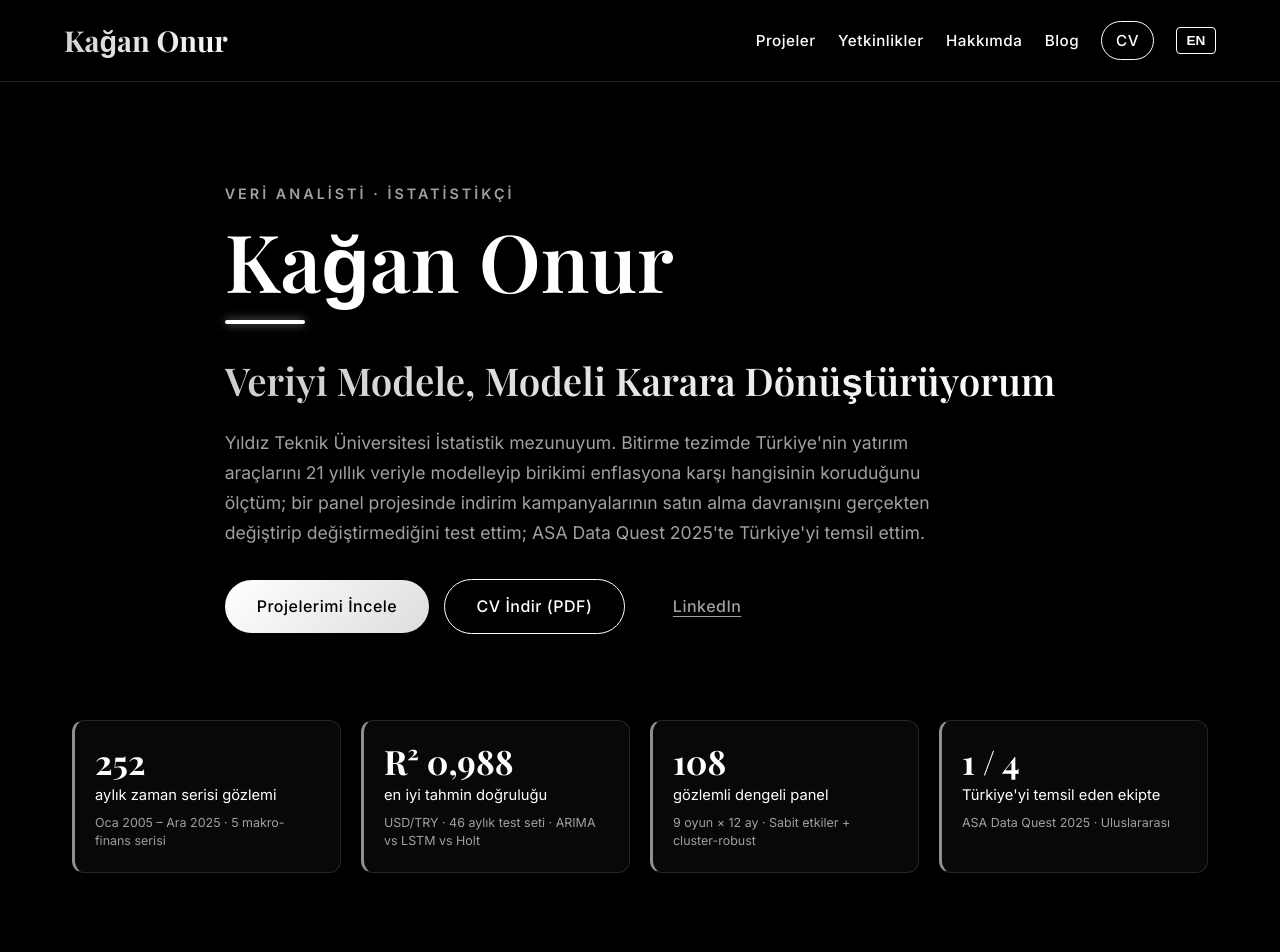
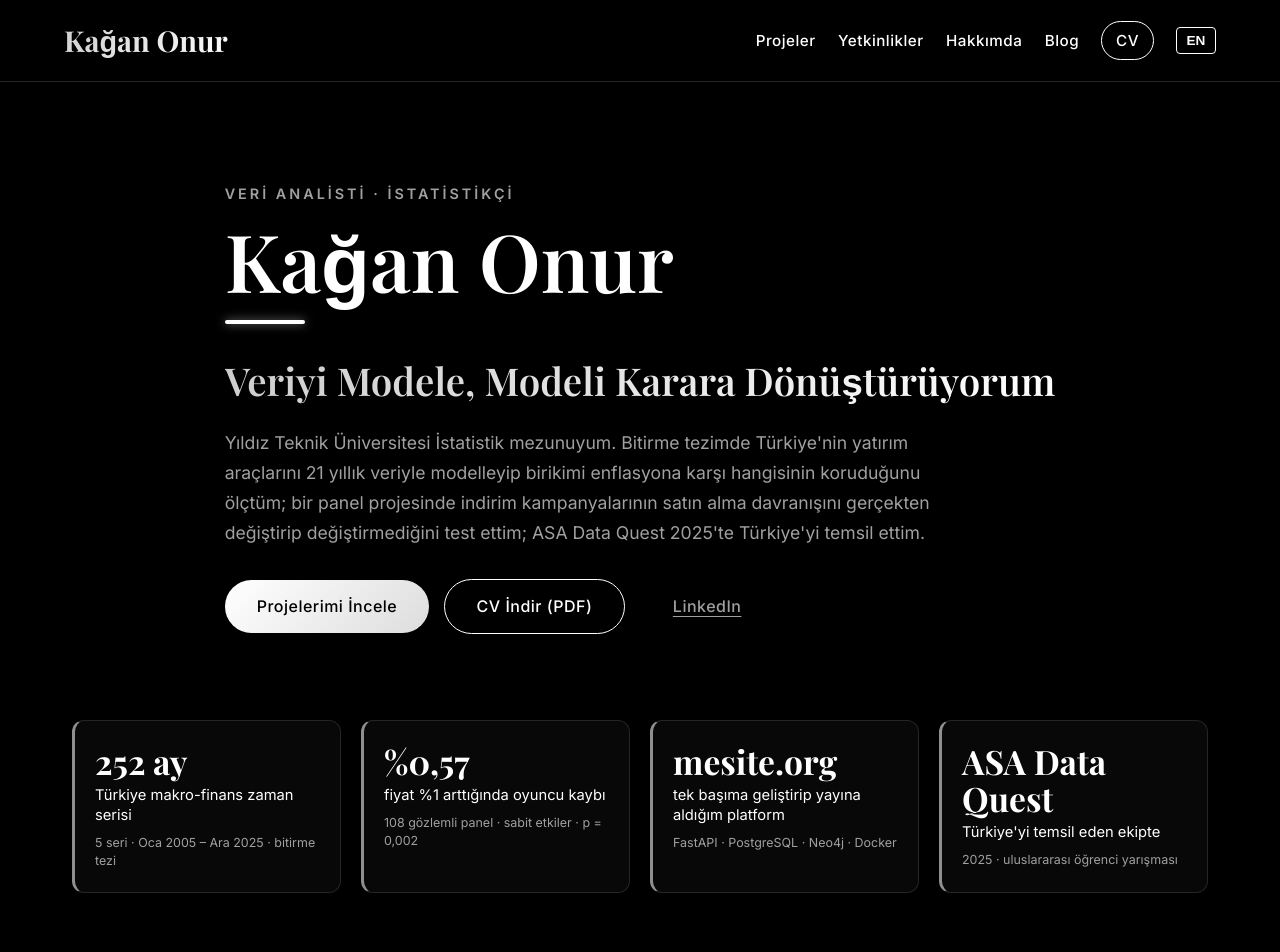
Before and after one commit to kaganonur/kaganonur.github_yeni.io, a Next.js app: page / in a window 1280 px wide. Shown: the top 952 px of the page. Built offline with nearby package versions, Linux system fonts and the light colour scheme; a web font is replaced by a local one.

Commit message:
Projeler sadelestirildi, MeSite eklendi, one cikanlar guncellendi

```diff
--- a/app/page.js
+++ b/app/page.js
@@ -176,7 +176,7 @@ export default function Home() {
               </div>
               <div className="proj-compact-body">
                 <div className="badge-row">
-                  <span className="badge">{t.home.badgeTeam3}</span>
+                  <span className="badge">{t.home.badgeIndividual}</span>
                 </div>
                 <h3 className="proj-title">{t.home.proj1Title}</h3>
                 <p className="proj-body">{t.home.proj1Desc}</p>
--- a/data/translations.js
+++ b/data/translations.js
@@ -23,10 +23,10 @@ export const translations = {
 
       highlightsTitle: "Öne Çıkanlar",
       highlights: [
-        { value: "252", label: "aylık zaman serisi gözlemi", note: "Oca 2005 – Ara 2025 · 5 makro-finans serisi" },
-        { value: "R² 0,988", label: "en iyi tahmin doğruluğu", note: "USD/TRY · 46 aylık test seti · ARIMA vs LSTM vs Holt" },
-        { value: "108", label: "gözlemli dengeli panel", note: "9 oyun × 12 ay · Sabit etkiler + cluster-robust" },
-        { value: "1 / 4", label: "Türkiye'yi temsil eden ekipte", note: "ASA Data Quest 2025 · Uluslararası" }
+        { value: "252 ay", label: "Türkiye makro-finans zaman serisi", note: "5 seri · Oca 2005 – Ara 2025 · bitirme tezi" },
+        { value: "%0,57", label: "fiyat %1 arttığında oyuncu kaybı", note: "108 gözlemli panel · sabit etkiler · p = 0,002" },
+        { value: "mesite.org", label: "tek başıma geliştirip yayına aldığım platform", note: "FastAPI · PostgreSQL · Neo4j · Docker" },
+        { value: "ASA Data Quest", label: "Türkiye'yi temsil eden ekipte", note: "2025 · uluslararası öğrenci yarışması" }
       ],
 
       whoAmI: "Ben Kimim?",
@@ -114,7 +114,7 @@ export const translations = {
       panelResult: "Fiyat gerçekten belirleyici: bir oyunun fiyatı %1 arttığında oyuncu sayısı %0,57 azalıyor. Ancak indirim kampanyalarının kendisi fark yaratmadı — hiçbir sezon anlamlı bir artış üretmedi. Nedeni bir ölçüm tuzağıydı: oyuncu sayısındaki farkın %98'ini oyunun zaten ne kadar büyük olduğu açıklıyor. İndirim bir oyunu büyütmüyor; büyük oyunlar zaten kalabalık kalıyor.",
 
       proj1Title: "Müşteri Satın Alma Davranışları Analizi",
-      proj1Desc: "Bir müşterinin satın alma kararını neyin belirlediğini inceledik; açık erişimli bir veri setinde yaş, cinsiyet ve yorum niteliğinin etkisini test ettik. Cinsiyet istatistiksel olarak anlamlı bir belirleyici çıktı, diğer faktörler testte anlamlılık göstermedi.",
+      proj1Desc: "Bir müşterinin satın alma kararını neyin belirlediğini inceledim; açık erişimli bir veri setinde yaş, cinsiyet ve yorum niteliğinin etkisini test ettim. Cinsiyet istatistiksel olarak anlamlı bir belirleyici çıktı, diğer faktörler testte anlamlılık göstermedi.",
 
       proj2Title: "Data Science & Sustainable Development",
       proj2Sub: "American Statistical Association (CIRS) · ASA Data Quest 2025",
@@ -172,10 +172,10 @@ export const translations = {
 
       highlightsTitle: "Highlights",
       highlights: [
-        { value: "252", label: "monthly time series observations", note: "Jan 2005 – Dec 2025 · 5 macro-financial series" },
-        { value: "R² 0.988", label: "best forecast accuracy", note: "USD/TRY · 46-month hold-out · ARIMA vs LSTM vs Holt" },
-        { value: "108", label: "observation balanced panel", note: "9 games × 12 months · Fixed effects + cluster-robust" },
-        { value: "1 of 4", label: "on the team representing Türkiye", note: "ASA Data Quest 2025 · International" }
+        { value: "252 months", label: "Turkish macro-financial time series", note: "5 series · Jan 2005 – Dec 2025 · thesis" },
+        { value: "0.57%", label: "player loss per 1% price increase", note: "108-observation panel · fixed effects · p = 0.002" },
+        { value: "mesite.org", label: "a platform I built and shipped alone", note: "FastAPI · PostgreSQL · Neo4j · Docker" },
+        { value: "ASA Data Quest", label: "on the team representing Türkiye", note: "2025 · international student competition" }
       ],
 
       whoAmI: "Who Am I?",
@@ -263,7 +263,7 @@ export const translations = {
       panelResult: "Price genuinely matters: a 1% price increase reduces player count by 0.57%. But the sales themselves did not move the needle — none of the seasonal periods produced a significant lift. The reason was a measurement trap: 98% of the variation in player numbers is explained by how big the game already is. Discounts don't grow a game; large games simply stay crowded.",
 
       proj1Title: "Customer Purchasing Behaviour Analysis",
-      proj1Desc: "We examined what drives a customer's decision to buy, testing the effect of age, gender and review quality on an open-access dataset. Gender emerged as a statistically significant driver; the other factors did not hold up under testing.",
+      proj1Desc: "I examined what drives a customer's decision to buy, testing the effect of age, gender and review quality on an open-access dataset. Gender emerged as a statistically significant driver, while the other factors did not hold up under testing.",
 
       proj2Title: "Data Science & Sustainable Development",
       proj2Sub: "American Statistical Association (CIRS) · ASA Data Quest 2025",
```
Also changed, not shown: 2 other files (tests, documents, lock files or other folders).
